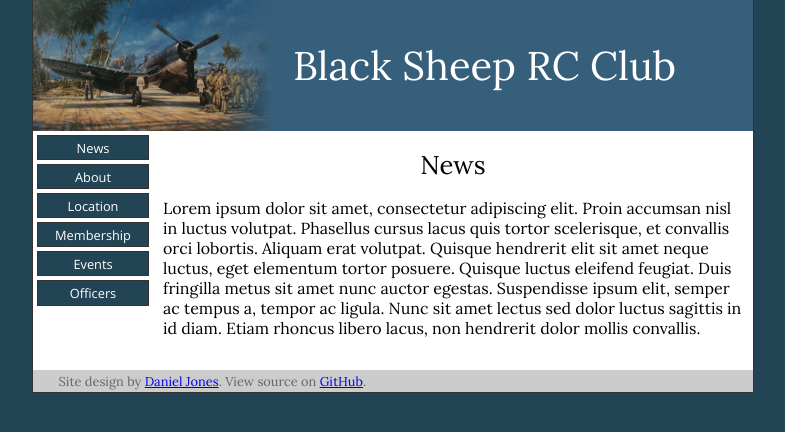
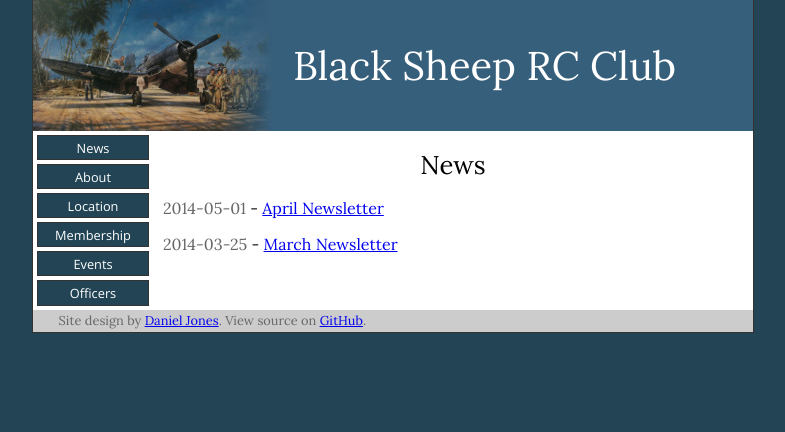
Before and after one commit to tortxof/blacksheeprcclub-www, a Jekyll site: the page built from index.html, in a window 1280 px wide. Shown: the top 432 px of the page, without its empty margins (247-1032 px from the left). Built offline with Jekyll 4.4.1, drawn with Linux system fonts in a browser that asks for light colours.

Commit message:
Added posts for two newsletters and changed news page to display newsletter posts.

```diff
--- a/index.html
+++ b/index.html
@@ -2,11 +2,14 @@
 layout: default
 title: News
 ---
-<p>Lorem ipsum dolor sit amet, consectetur adipiscing elit. Proin accumsan nisl in luctus volutpat. Phasellus cursus lacus quis tortor scelerisque, et convallis orci lobortis. Aliquam erat volutpat. Quisque hendrerit elit sit amet neque luctus, eget elementum tortor posuere. Quisque luctus eleifend feugiat. Duis fringilla metus sit amet nunc auctor egestas. Suspendisse ipsum elit, semper ac tempus a, tempor ac ligula. Nunc sit amet lectus sed dolor luctus sagittis in id diam. Etiam rhoncus libero lacus, non hendrerit dolor mollis convallis.</p>
 {% for post in site.posts %}
 <p>
 <span class="post_date">{{ post.date | date: "%Y-%m-%d" }}</span>
+{% if post.newsletter %}
+ - <a href="/newsletters/bsrcc-newsletter-{{ post.newsletter }}.pdf">{{ post.title }}</a>
+{% else %}
  - <a href="{{ post.url }}">{{ post.title }}</a> -
 <span class="post_preview">{{ post.content | strip_html | truncatewords: 10 }}</span>
+{% endif %}
 </p>
 {% endfor %}
```
Also changed, not shown: _posts/2014-03-25-march-newsletter.md (added, +5 -0 lines), _posts/2014-05-01-april-newsletter.md (added, +5 -0 lines).
